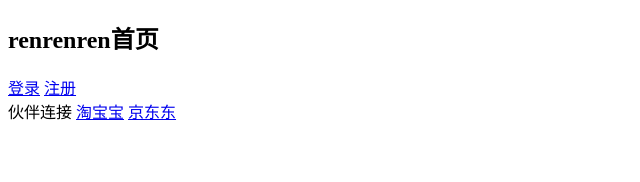
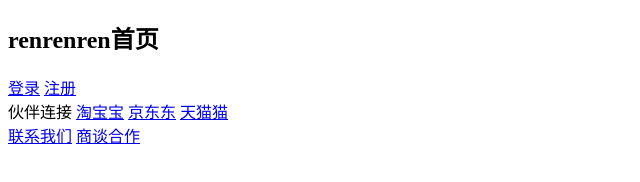
Before and after one commit to renq460/renrenren-1, a plain HTML site: page index.html in a window 1280 px wide. Shown: the whole page, without its empty margins (0-640 px from the left). Drawn offline with Linux system fonts and the light colour scheme.

Commit message:
添加了服务内容

```diff
--- a/index.html
+++ b/index.html
@@ -22,8 +22,11 @@
             <span>伙伴连接</span>
             <a href="https://www.taobao.com">淘宝宝</a>
             <a href="https://www.jd.com">京东东</a>
-            <a href="https://www.tmall.com"></a>
+            <a href="https://www.tmall.com">天猫猫</a>
         </div>
+        <div class="service"></div>
+        <a href="https://www.baidu.com/s?wd=当当当">联系我们</a>
+        <a href="./html/cooperation.html">商谈合作</a>
     </footer>
 </body>
 </html>
```
